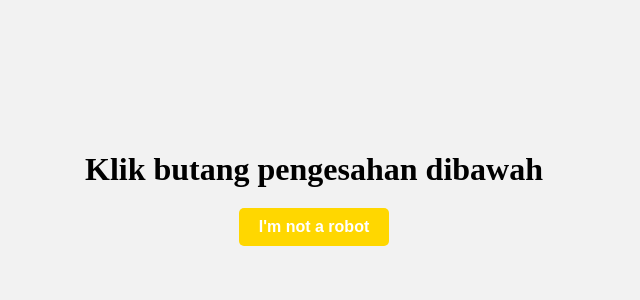
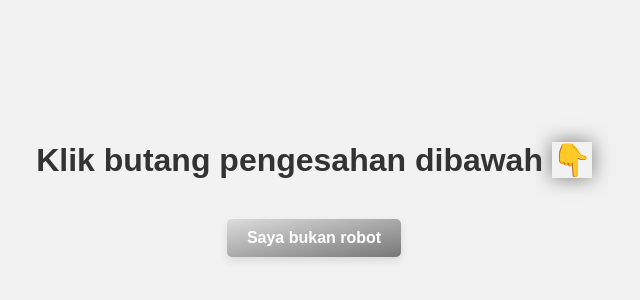
Before and after one commit to rorchannel/pengesahan, a plain HTML site: page index.html in a window 1280 px wide. Shown: the part 212-512 px from the top of the page, without its empty margins (326-966 px from the left). Drawn offline with Linux system fonts and the light colour scheme.

Commit message:
Update index.html

```diff
--- a/index.html
+++ b/index.html
@@ -1,22 +1,41 @@
 <!DOCTYPE html>
 <html>
 <head>
-  <title>Click to Redirect</title>
+  <title>page pengesahan</title>
   <style>
     body {
-      background-color: #f2f2f2; /* Set the background color to a more convincing shade */
       display: flex;
       flex-direction: column;
       align-items: center;
       justify-content: center;
       height: 100vh;
       margin: 0;
-      padding: 0;
+      background-color: #f2f2f2;
+      font-family: Arial, sans-serif;
     }
 
-    h1 {
+    .header {
+      font-size: 32px;
+      font-weight: bold;
+      margin-bottom: 40px;
+      color: #333;
       text-align: center;
-      margin-bottom: 20px;
+    }
+
+    .glowing-emoji {
+      animation: glowing 2s linear infinite;
+    }
+
+    @keyframes glowing {
+      0% {
+        box-shadow: 0 0 5px #777;
+      }
+      50% {
+        box-shadow: 0 0 20px #777;
+      }
+      100% {
+        box-shadow: 0 0 5px #777;
+      }
     }
 
     .button {
@@ -24,32 +43,31 @@
       padding: 10px 20px;
       border: none;
       border-radius: 5px;
-      background-color: #FFD700;
+      background-color: #777;
+      background-image: linear-gradient(to bottom right, #ddd 0%, #777 100%);
       color: #fff;
       font-size: 16px;
       font-weight: bold;
       text-decoration: none;
-      animation: blink 1.5s infinite;
+      box-shadow: 0 4px 8px rgba(0, 0, 0, 0.1);
+    }
+
+    .button:hover {
+      transform: scale(1.1);
     }
   </style>
   <script>
     function handleButtonClick() {
-      // Redirect to Shopee app if installed, fallback to web URL if not
-      var appUrl = 'shopee://shopee.com.my/product/148120148/23444172276';
-      var webUrl = 'https://shope.ee/8KPkxajuVn';
+      // Open a new tab with the YouTube URL
+      window.open('https://invl.io/clkgjab?url=https%3A%2F%2Fshopee.com.my%2Funiversal-link%2F', '_blank');
 
-      // Open the Shopee app using the intent:// URL scheme
-      window.location.href = appUrl;
-
-      // Redirect to the web URL after a 2-second delay (fallback for devices without the Shopee app)
-      setTimeout(function() {
-        window.location.href = webUrl;
-      }, 2000);
+      // Redirect the current page to the Google URL
+      window.location.href = 'https://app.yoodo.com.my/assets/index.html?gad_source=1&gclid=CjwKCAiA1fqrBhA1EiwAMU5m_1UIOnPy5sACqznucx-7wtioJlXup_9qqfq5P2Ac-JYK3Le66KgTehoCZPEQAvD_BwE#signUp/requiredToSignUp';
     }
   </script>
 </head>
 <body>
-  <h1>Klik butang pengesahan dibawah</h1>
-  <button class="button" onclick="handleButtonClick();">I'm not a robot</button>
+  <h1 class="header">Klik butang pengesahan dibawah <span class="glowing-emoji">👇</span></h1>
+  <button class="button" onclick="handleButtonClick();">Saya bukan robot</button>
 </body>
 </html>
```
